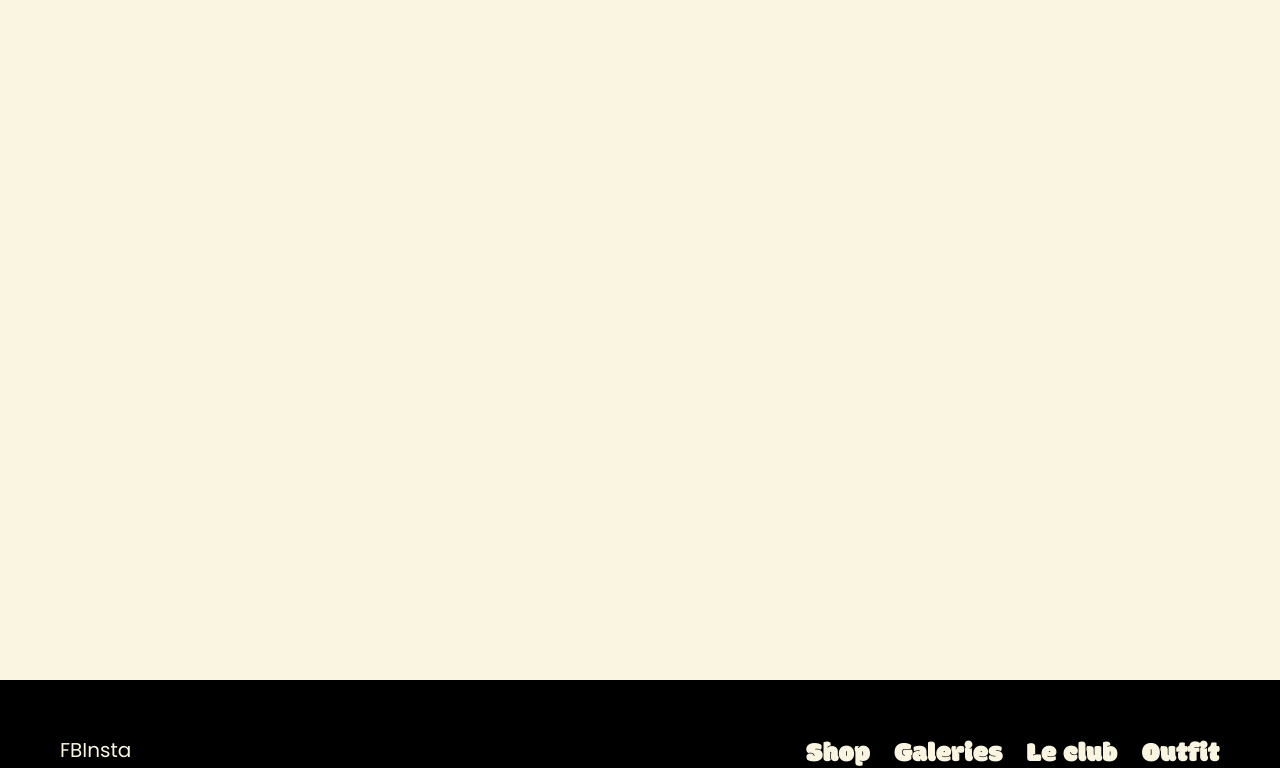
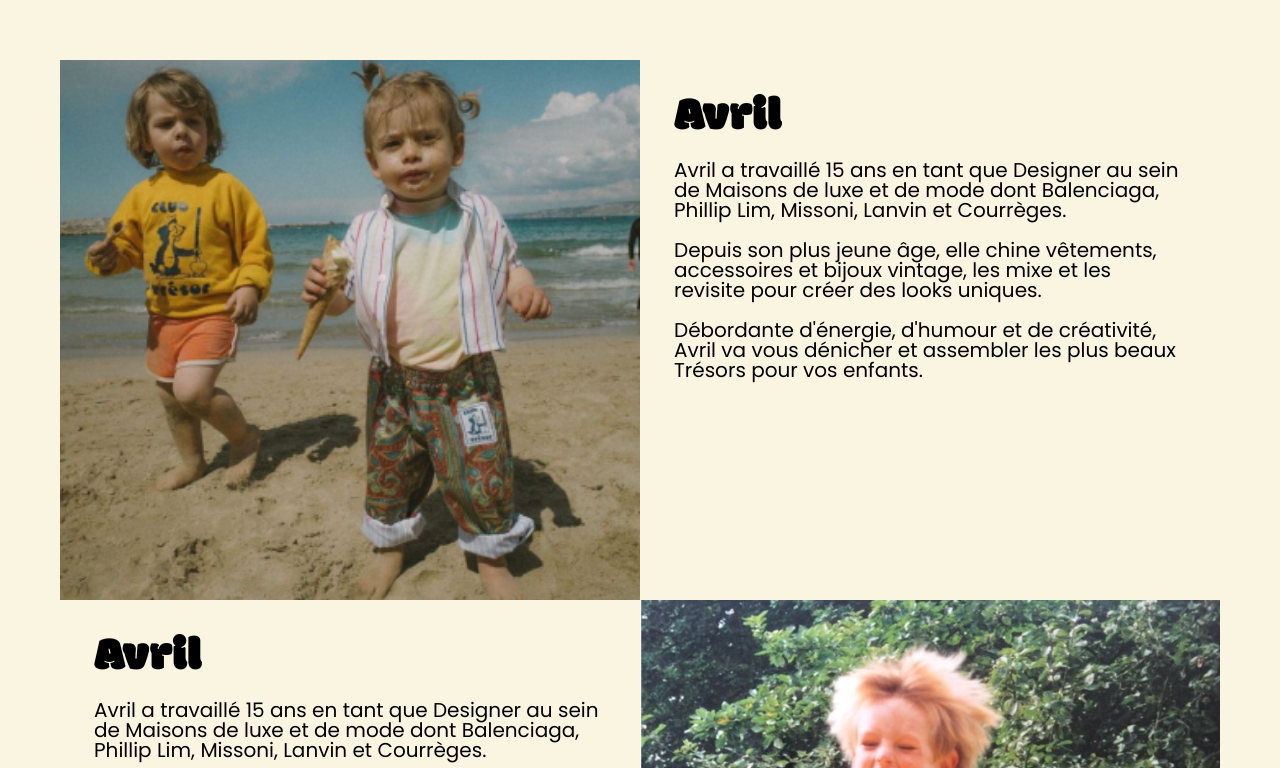
Before and after one commit to ccadran/club-tresor, a Next.js app: page / in a window 1280 px wide. Shown: the part 11232-12000 px from the top of the page. Built offline with nearby package versions, Linux system fonts and the light colour scheme.

Commit message:
about section done

```diff
--- /dev/null
+++ b/src/app/components/About/About.jsx
@@ -0,0 +1,53 @@
+import React from "react";
+import styles from "./about.module.scss";
+
+export default function About() {
+  return (
+    <div className={styles.aboutContainer}>
+      <div className={`${styles.about} ${styles.about1}`}>
+        <div className={styles.imgContainer}>
+          <img src="/images/illu2.png" alt="" />
+        </div>
+        <div className={styles.textContent}>
+          <h3>Avril</h3>
+          <p>
+            Avril a travaillé 15 ans en tant que Designer au sein de Maisons de
+            luxe et de mode dont Balenciaga, Phillip Lim, Missoni, Lanvin et
+            Courrèges.
+            <br />
+            <br />
+            Depuis son plus jeune âge, elle chine vêtements, accessoires et
+            bijoux vintage, les mixe et les revisite pour créer des looks
+            uniques.
+            <br />
+            <br />
+            Débordante d'énergie, d'humour et de créativité, Avril va vous
+            dénicher et assembler les plus beaux Trésors pour vos enfants.
+          </p>
+        </div>
+      </div>
+      <div className={`${styles.about} ${styles.about2}`}>
+        <div className={styles.textContent}>
+          <h3>Avril</h3>
+          <p>
+            Avril a travaillé 15 ans en tant que Designer au sein de Maisons de
+            luxe et de mode dont Balenciaga, Phillip Lim, Missoni, Lanvin et
+            Courrèges.
+            <br />
+            <br />
+            Depuis son plus jeune âge, elle chine vêtements, accessoires et
+            bijoux vintage, les mixe et les revisite pour créer des looks
+            uniques.
+            <br />
+            <br />
+            Débordante d'énergie, d'humour et de créativité, Avril va vous
+            dénicher et assembler les plus beaux Trésors pour vos enfants.
+          </p>
+        </div>
+        <div className={styles.imgContainer}>
+          <img src="/images/illu.png" alt="" />
+        </div>
+      </div>
+    </div>
+  );
+}
--- /dev/null
+++ b/src/app/components/About/about.module.scss
@@ -0,0 +1,29 @@
+@import "../../styles/variables.scss";
+
+.aboutContainer {
+  margin-top: 15vh;
+  margin-bottom: 20vh;
+  height: 150vh;
+  padding: 60px;
+  .about {
+    height: 50%;
+    display: flex;
+
+    .imgContainer {
+      width: 50%;
+      height: 100%;
+      img {
+        height: 100%;
+        width: 100%;
+        object-fit: cover;
+      }
+    }
+    .textContent {
+      width: 50%;
+      padding: 34px;
+      h3 {
+        margin-bottom: 18px;
+      }
+    }
+  }
+}
--- a/src/app/components/Footer/footer.module.scss
+++ b/src/app/components/Footer/footer.module.scss
@@ -2,9 +2,9 @@
 
 .footer {
   background-color: $black;
-  margin-top: 100vh;
   color: $background;
   padding: 60px;
+  height: 100vh;
   .footerNav {
     display: flex;
     justify-content: space-between;
@@ -26,5 +26,6 @@
   }
   h1 {
     text-align: center;
+    font-size: 252px;
   }
 }
--- a/src/app/page.js
+++ b/src/app/page.js
@@ -6,6 +6,7 @@ import Concept from "./components/Concept/Concept";
 import Hero from "./components/Hero/Hero";
 import Engagement1 from "./components/Engagement1/Engagement1";
 import Engagement2 from "./components/Engagement2/Engagement2";
+import About from "./components/About/About";
 
 export default function Home() {
   return (
@@ -14,6 +15,7 @@ export default function Home() {
       <Concept />
       <Engagement1 />
       <Engagement2 />
+      <About />
       {/* <div className={styles.test}></div> */}
     </main>
   );
```
